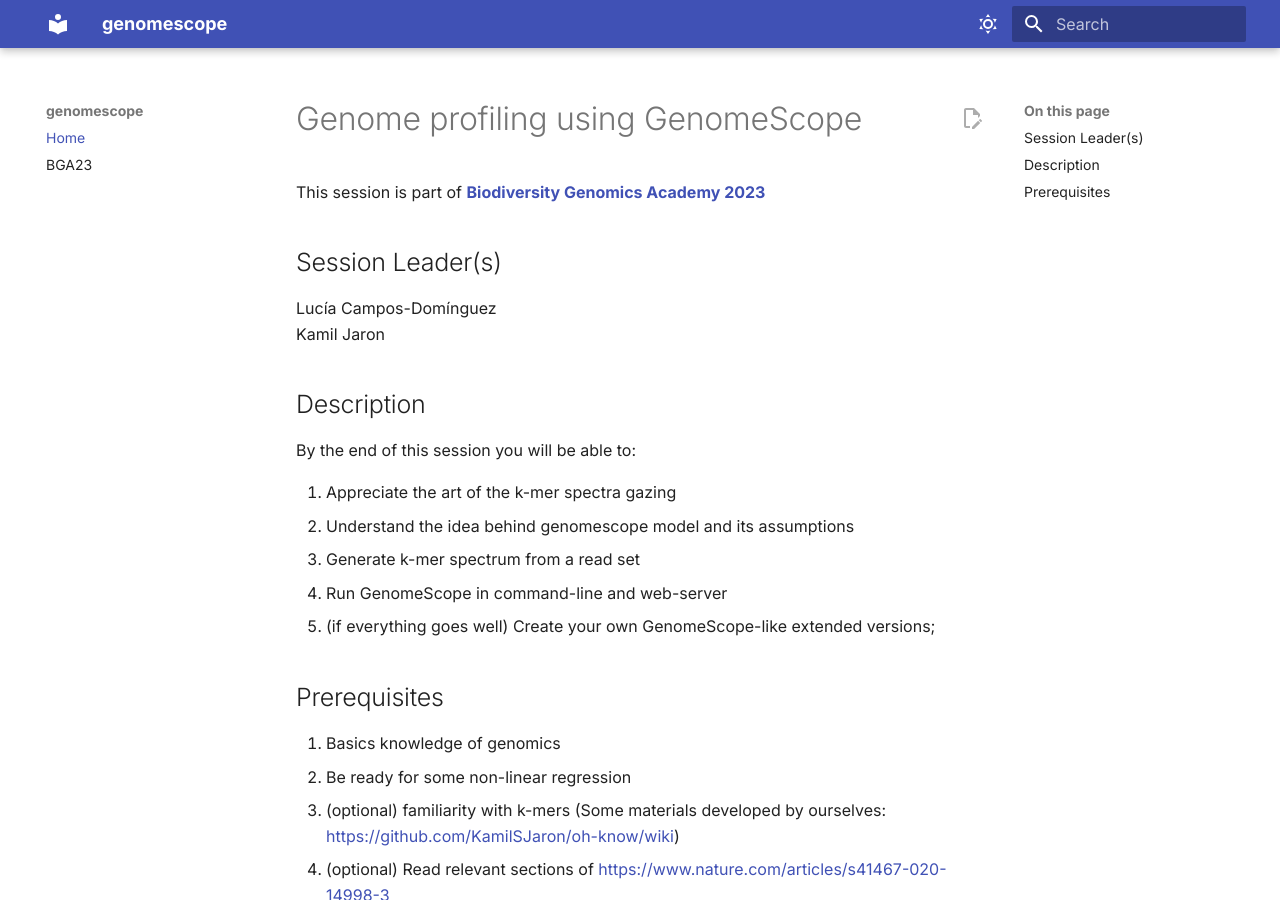
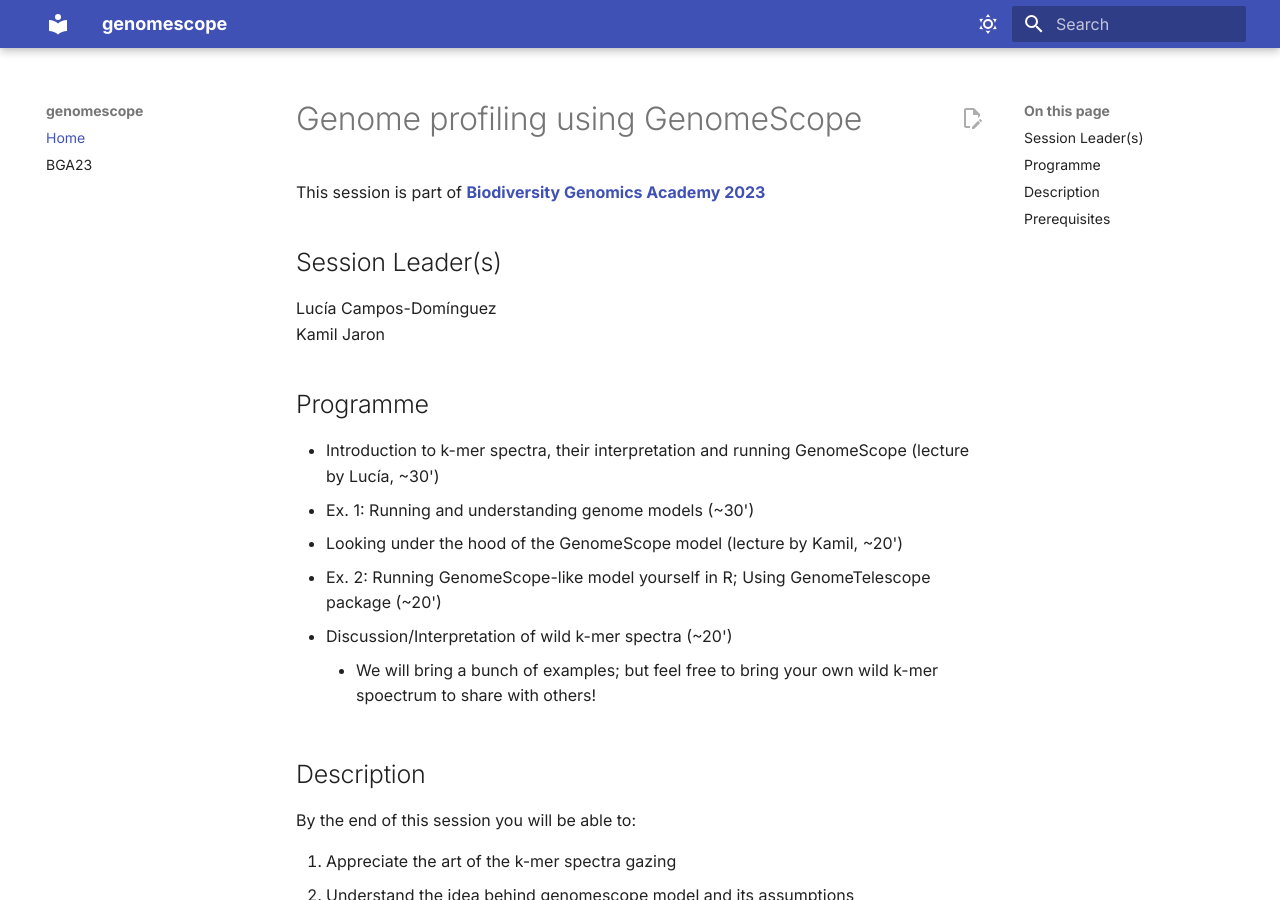
Before and after one commit to BGAcademy23/genomescope, an MkDocs documentation site: the page built from docs/README.md, in a window 1280 px wide and 900 px high. Built offline with MkDocs 1.6.1 and Material for MkDocs 9.7.7, drawn with Linux system fonts in a browser that asks for light colours.

Commit message:
Update README.md
adding programme to the webpage

```diff
--- a/docs/README.md
+++ b/docs/README.md
@@ -6,6 +6,15 @@
 
 Lucía Campos-Domínguez
 Kamil Jaron
+
+## Programme
+
+- Introduction to k-mer spectra, their interpretation and running GenomeScope (lecture by Lucía, ~30')
+- Ex. 1: Running and understanding genome models (~30')
+- Looking under the hood of the GenomeScope model (lecture by Kamil, ~20')
+- Ex. 2: Running GenomeScope-like model yourself in R; Using GenomeTelescope package (~20')
+- Discussion/Interpretation of wild k-mer spectra (~20')
+    - We will bring a bunch of examples; but feel free to bring your own wild k-mer spoectrum to share with others!
 
 ## Description
 
```
